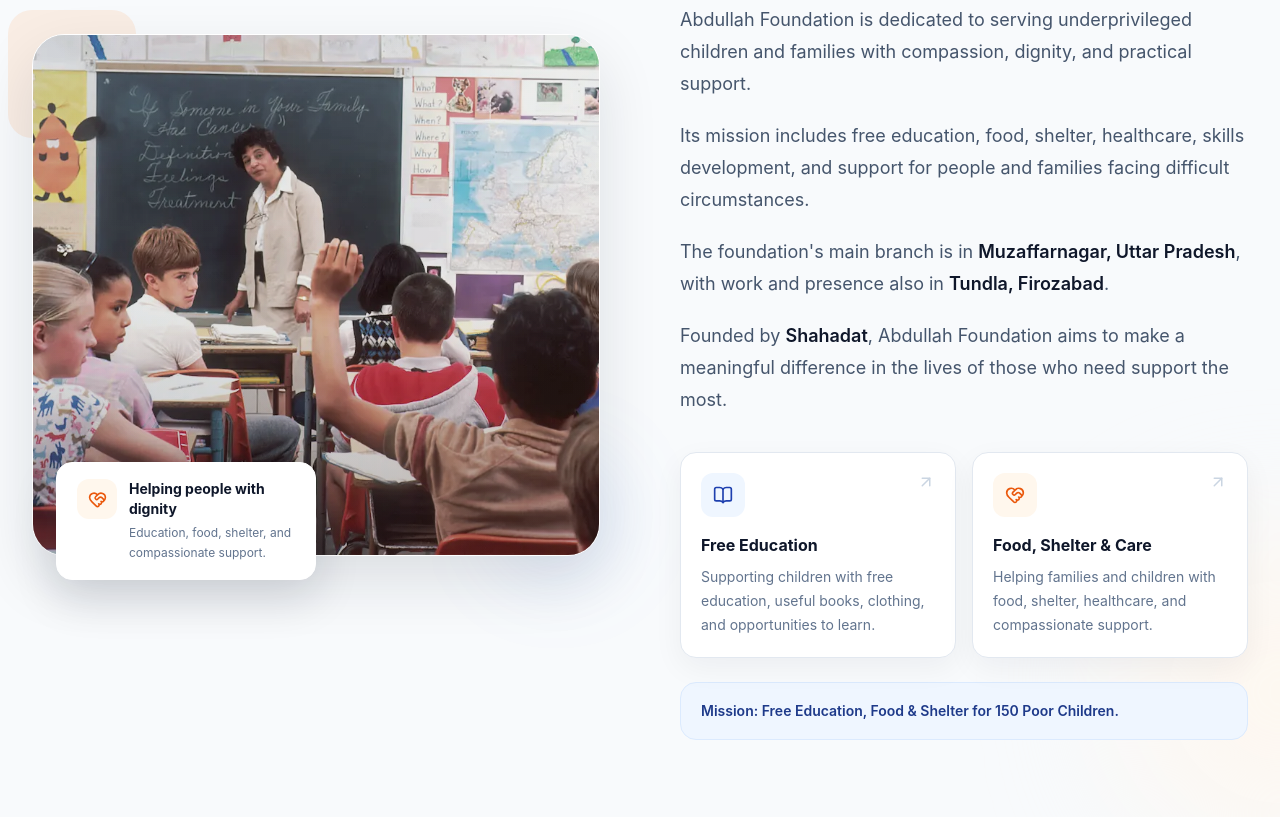
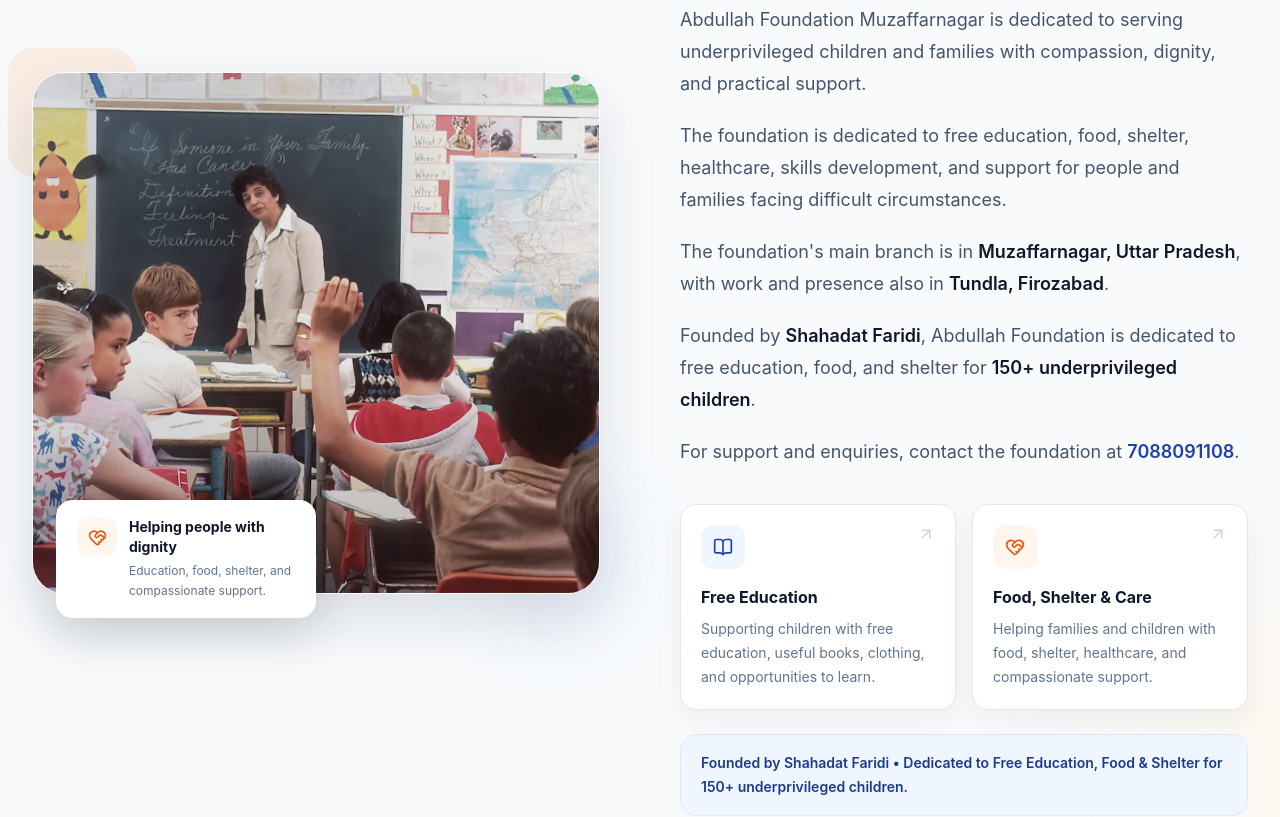
Before and after one commit to AliMehran853/abdullah-foundation, a React (Vite) app: page / in a window 1280 px wide. Shown: the part 1380-2197 px from the top of the page. Built offline with nearby package versions, Linux system fonts and the light colour scheme.

Commit message:
Update founder name to Shahadat Faridi

```diff
--- a/src/components/layout/Footer.jsx
+++ b/src/components/layout/Footer.jsx
@@ -192,6 +192,22 @@ function Footer() {
                             healthcare, skills, and compassionate care.
                         </p>
 
+                        {/* Founder */}
+
+                        <p
+                            className="
+                                mt-4
+                                text-sm
+                                font-semibold
+                                text-slate-300
+                            "
+                        >
+                            Founded by{" "}
+                            <span className="text-white">
+                                Shahadat Faridi
+                            </span>
+                        </p>
+
                         {/* Mission Quote */}
 
                         <div
@@ -228,7 +244,7 @@ function Footer() {
                                 "
                             >
                                 Free Education, Food & Shelter
-                                for 150 Poor Children.
+                                for 150+ underprivileged children.
                             </p>
 
                         </div>
--- a/src/components/sections/About.jsx
+++ b/src/components/sections/About.jsx
@@ -1,9 +1,4 @@
-import {
-    BookOpen,
-    HeartHandshake,
-    Sparkles,
-    ArrowUpRight,
-} from "lucide-react";
+import { BookOpen, HeartHandshake, Sparkles, ArrowUpRight } from "lucide-react";
 
 import Container from "../ui/Container";
 import SectionTitle from "../ui/SectionTitle";
@@ -58,7 +53,6 @@ function About() {
       />
 
       <Container>
-
         {/* =================================================
                     Section Heading
                 ================================================== */}
@@ -84,13 +78,11 @@ function About() {
                         lg:gap-20
                     "
         >
-
           {/* =================================================
                         Image Side
                     ================================================== */}
 
           <div className="relative">
-
             {/* Decorative Shape */}
 
             <div
@@ -223,7 +215,6 @@ function About() {
                             "
             >
               <div className="flex items-start gap-3">
-
                 <div
                   className="
                                         flex
@@ -259,8 +250,7 @@ function About() {
                                             text-slate-500
                                         "
                   >
-                                        Education, food, shelter, and
-                                        compassionate support.
+                    Education, food, shelter, and compassionate support.
                   </p>
                 </div>
               </div>
@@ -272,7 +262,6 @@ function About() {
                     ================================================== */}
 
           <div className="relative z-10">
-
             {/* Small Label */}
 
             <span
@@ -286,7 +275,6 @@ function About() {
                             "
             >
               <Sparkles size={16} />
-
               Our Mission
             </span>
 
@@ -305,7 +293,6 @@ function About() {
                             "
             >
               Free support,
-
               <span
                 className="
                                     block
@@ -329,16 +316,15 @@ function About() {
                             "
             >
               <p>
-                                Abdullah Foundation is dedicated to serving
-                                underprivileged children and families with
-                                compassion, dignity, and practical support.
+                Abdullah Foundation Muzaffarnagar is dedicated to serving
+                underprivileged children and families with compassion, dignity,
+                and practical support.
               </p>
 
               <p>
-                                Its mission includes free education, food,
-                                shelter, healthcare, skills development, and
-                                support for people and families facing
-                                difficult circumstances.
+                The foundation is dedicated to free education, food, shelter,
+                healthcare, skills development, and support for people and
+                families facing difficult circumstances.
               </p>
 
               <p>
@@ -371,11 +357,35 @@ function About() {
                                         text-dark-900
                                     "
                 >
-                                    Shahadat
+                  Shahadat Faridi
                 </span>
-                                , Abdullah Foundation aims to make a
-                                meaningful difference in the lives of those
-                                who need support the most.
+                , Abdullah Foundation is dedicated to free education, food, and
+                shelter for{" "}
+                <span
+                  className="
+                                        font-semibold
+                                        text-dark-900
+                                    "
+                >
+                  150+ underprivileged children
+                </span>
+                .
+              </p>
+
+              <p>
+                For support and enquiries, contact the foundation at{" "}
+                <a
+                  href="tel:+917088091108"
+                  className="
+                                        font-semibold
+                                        text-primary-700
+                                        transition-colors
+                                        hover:text-primary-800
+                                    "
+                >
+                  7088091108
+                </a>
+                .
               </p>
             </div>
 
@@ -391,7 +401,6 @@ function About() {
                                 sm:grid-cols-2
                             "
             >
-
               {/* Education Card */}
 
               <div
@@ -412,7 +421,6 @@ function About() {
                                 "
               >
                 <div className="flex items-start justify-between">
-
                   <div
                     className="
                                             flex
@@ -462,9 +470,8 @@ function About() {
                                         text-slate-500
                                     "
                 >
-                                    Supporting children with free education,
-                                    useful books, clothing, and opportunities
-                                    to learn.
+                  Supporting children with free education, useful books,
+                  clothing, and opportunities to learn.
                 </p>
               </div>
 
@@ -488,7 +495,6 @@ function About() {
                                 "
               >
                 <div className="flex items-start justify-between">
-
                   <div
                     className="
                                             flex
@@ -538,9 +544,8 @@ function About() {
                                         text-slate-500
                                     "
                 >
-                                    Helping families and children with food,
-                                    shelter, healthcare, and compassionate
-                                    support.
+                  Helping families and children with food, shelter, healthcare,
+                  and compassionate support.
                 </p>
               </div>
             </div>
@@ -566,11 +571,10 @@ function About() {
                                     text-primary-800
                                 "
               >
-                                Mission: Free Education, Food & Shelter
-                                for 150 Poor Children.
+                Founded by Shahadat Faridi • Dedicated to Free Education, Food &
+                Shelter for 150+ underprivileged children.
               </p>
             </div>
-
           </div>
         </div>
       </Container>
```
Lines whose indentation alone changed are shown as unchanged.
